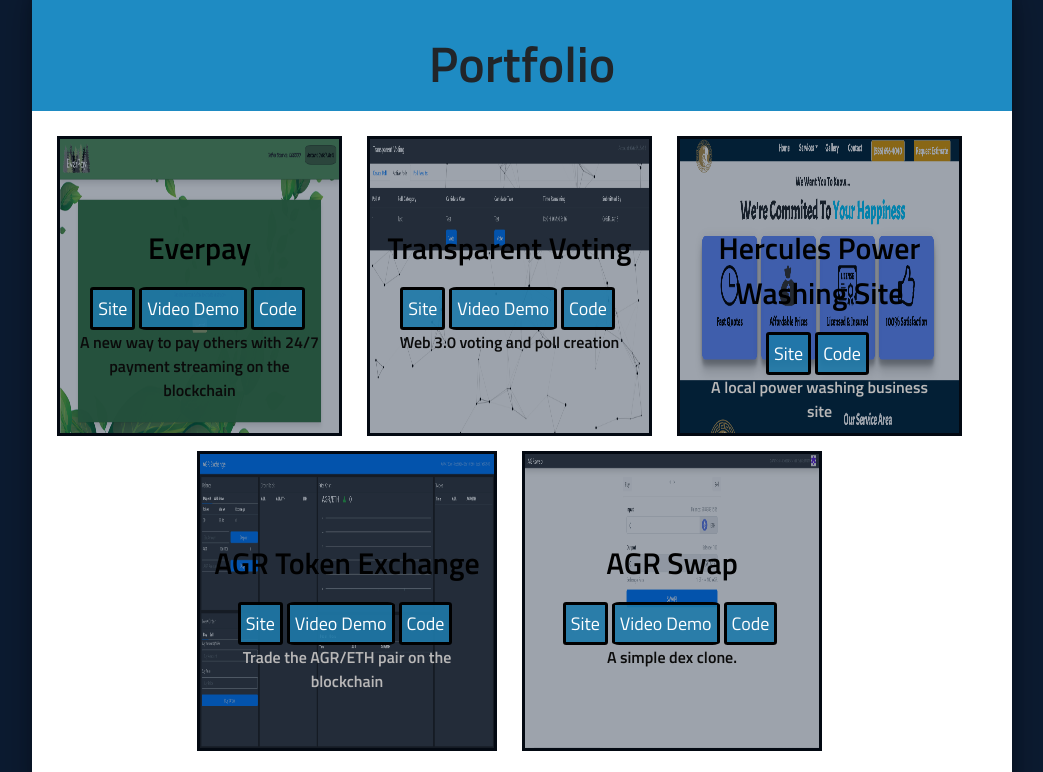
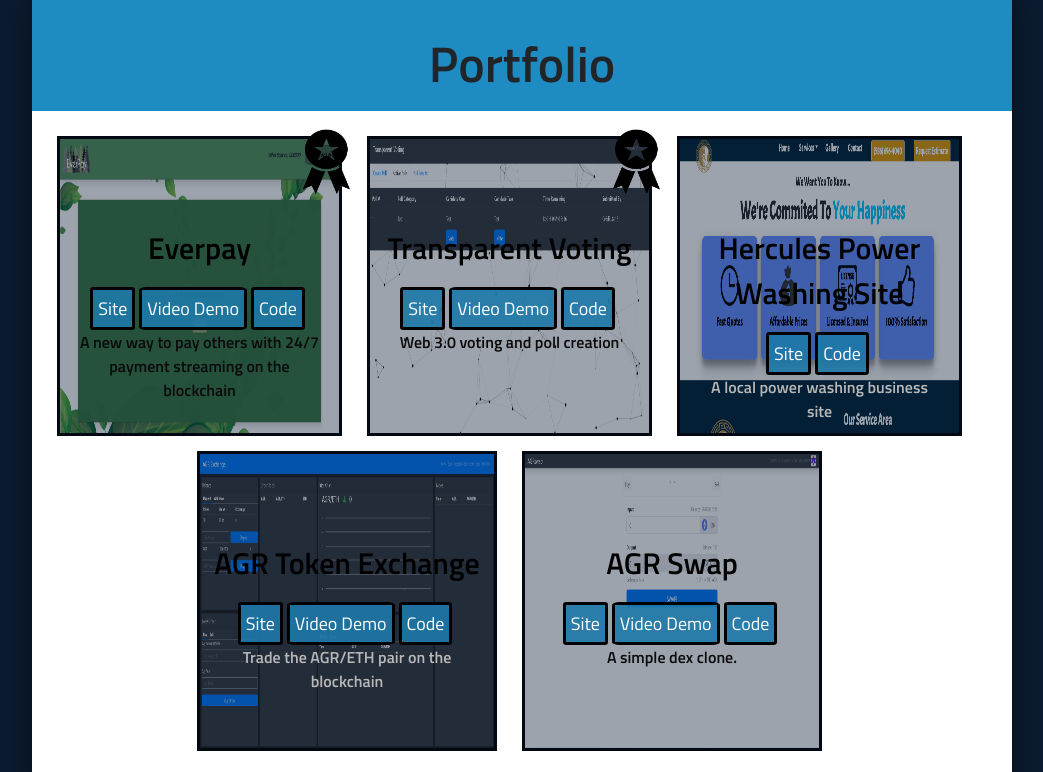
Before and after one commit to AGRTECH/portfolio-site, a React (Create React App) app: page / in a window 1280 px wide. Shown: the part 1042-1814 px from the top of the page, without its empty margins (118-1161 px from the left). Built offline with nearby package versions, Linux system fonts and the light colour scheme.

Commit message:
award icons

```diff
--- a/src/components/App.module.css
+++ b/src/components/App.module.css
@@ -414,11 +414,13 @@
   font-size: 18px;
 }
 
-/* @media (max-width: 1260px) {
-  .seperator {
-    display: none;
-  }
-} */
+.awardIcon {
+  height: 70px;
+  width: 60px;
+  z-index: 10000000;
+  margin-left: -70px;
+  margin-top: -330px;
+}
 
 @media (max-width: 1100px) {
   .homeContainer {
@@ -479,6 +481,10 @@
   .contactBot {
     padding-left: 0px;
     padding-right: 0px;
+  }
+
+  .awardIcon {
+    display: none;
   }
 }
 
--- a/src/components/Home.js
+++ b/src/components/Home.js
@@ -1,6 +1,7 @@
 import React, { useState } from "react";
 import styles from "./App.module.css";
 import nftImg from "../img/mynft.png";
+import award from "../img/transaward.png";
 import reactLogo from "../img/2.jpg";
 import { Button, Form } from "react-bootstrap";
 import { Link } from "react-router-dom";
@@ -40,11 +41,13 @@ const Home = () => {
                 <div
                   className={`${styles.homeTopFlex} ${styles.homeTopFlexIphone}`}
                 >
+                  <Fade left>
                     <img
                       className={`${styles.nftImage} ${styles.nftImageIphone}`}
                       src={nftImg}
                       alt="no img"
                     />
+                  </Fade>
 
                   <ul className={styles.nameList}>
                     <li
@@ -249,7 +252,6 @@ const Home = () => {
         </div> */}
             <p className={styles.portfolioTitle}>Portfolio</p>
             <div className={styles.thirdCard}>
-              <Fade top>
               <div className={styles.concreteCleaningCard}>
                 <img
                   src={everpayPreview}
@@ -290,8 +292,11 @@ const Home = () => {
                   blockchain
                 </p>
               </div>
+              <Fade top>
+                <div>
+                  <img src={award} className={styles.awardIcon} alt="" />
+                </div>
               </Fade>
-              <Fade top>
               <div className={styles.concreteCleaningCard}>
                 <img
                   src={votingPreview}
@@ -341,24 +346,25 @@ const Home = () => {
                   Web 3.0 voting and poll creation
                 </p>
               </div>
+              <Fade top>
+                <div>
+                  <img src={award} className={styles.awardIcon} alt="" />
+                </div>
               </Fade>
-              <Fade top>
               <div className={styles.concreteCleaningCard}>
                 <img
                   src={powerwashPreview}
                   className={styles.concreteCleaningImg}
                   alt=""
                 />
-                  <p className={styles.cardCenter}>
-                    Hercules Power Washing Site
-                  </p>
+                <p className={styles.cardCenter}>Hercules Power Washing Site</p>
                 <div className={styles.buttons}>
                   <Button
                     className={`${styles.estimateButton} ${styles.center} ${styles.iphoneEstimate}`}
                     onClick={(e) => {
                       e.preventDefault();
                       window.open(
-                          "https://herculeshosing.herokuapp.com/",
+                        "https://hercules-power-washing.vercel.app/",
                         "_blank"
                       );
                     }}
@@ -382,10 +388,8 @@ const Home = () => {
                   A local power washing business site
                 </p>
               </div>
-              </Fade>
             </div>
             <div className={styles.thirdCard}>
-              <Fade bottom>
               <div className={styles.concreteCleaningCard}>
                 <img
                   src={tokenExchangePreview}
@@ -430,8 +434,6 @@ const Home = () => {
                   Trade the AGR/ETH pair on the blockchain
                 </p>
               </div>
-              </Fade>
-              <Fade bottom>
               <div className={styles.concreteCleaningCard}>
                 <img
                   src={swapPreview}
@@ -469,11 +471,8 @@ const Home = () => {
                     Code
                   </Button>
                 </div>
-                  <p className={styles.projectDescription}>
-                    A simple dex clone.
-                  </p>
+                <p className={styles.projectDescription}>A simple dex clone.</p>
               </div>
-              </Fade>
               {/* <div className={styles.concreteCleaningCard}>
             <img
               src={powerwashPreview}
```
Also changed, not shown: src/img/transaward.png (added). Lines whose indentation alone changed are shown as unchanged.
